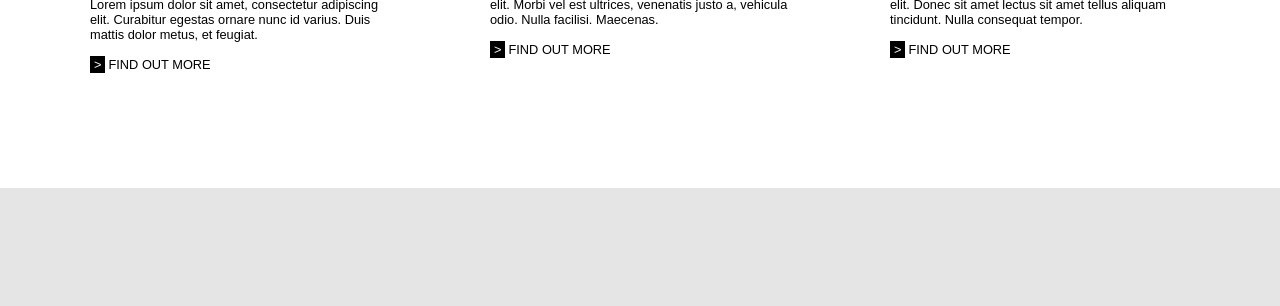
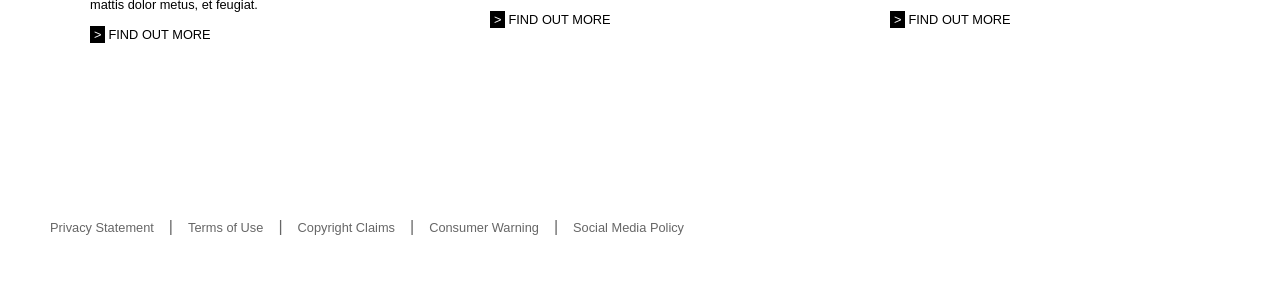
Before and after one commit to bonniehsm/mock-drums-website, a React app: page / in a window 1280 px wide. Shown: the part 1537-1843 px from the top of the page. Before the commit the page ends 1775 px from the top, so only its background shows below. Built offline with nearby package versions, Linux system fonts and the light colour scheme.

Commit message:
added footer - legal links

```diff
--- /dev/null
+++ b/src/components/Footer.js
@@ -0,0 +1,17 @@
+import React from "react";
+import "../../src/styles/Footer.css";
+
+function FooterLegalLinks(props){
+  var links = props.legal.map((item, index)=>{
+    return <li className="legal-links" key={`legal-${index}`}><a href="">{item}</a></li>
+  })
+  return(
+    <div className="gf-legal">
+      <ul className="gf-legal-list">
+        {links}
+      </ul>
+    </div>
+  )
+}
+
+export { FooterLegalLinks };
--- a/src/containers/FooterContainer.js
+++ b/src/containers/FooterContainer.js
@@ -1,5 +1,6 @@
 import React, { Component } from "react";
 import ReactDOM from "react-dom";
+import { FooterLegalLinks } from "../components/Footer";
 
 const legal = [
   "Privacy Statement",
@@ -12,13 +13,12 @@ const legal = [
 class FooterContainer extends Component{
   constructor(props){
     super(props);
-    this.state = {
-      legal: legal,
-    }
   }
   render(){
     return (
-      <div></div>
+      <div className="global-footer">
+        <FooterLegalLinks legal={legal}/>
+      </div>
     )
   }
 }
--- a/src/containers/PromoContentContainer.js
+++ b/src/containers/PromoContentContainer.js
@@ -119,8 +119,6 @@ class PromoContentContainer extends Component {
     super(props);
     this.state = {
       displayable: [0, 1, 2],
-      featuredVideos,
-      //newProducts: {}
     }
     this.slideNext = this.slideNext.bind(this);
     this.slidePrevious = this.slidePrevious.bind(this);
@@ -130,6 +128,7 @@ class PromoContentContainer extends Component {
   slideNext(){
     var displayable = this.state.displayable;
     var contentLen = this.props.content.length;
+      //return if 3 or less content dislayed
     if(contentLen <=3 ) { return; }
     //check if any index is equal to content.length-1
     var lastContentDisplayed = this.checkIfEndOfSlide(displayable);
@@ -148,7 +147,9 @@ class PromoContentContainer extends Component {
   slidePrevious(){
     var displayable = this.state.displayable;
     var contentLen = this.props.content.length;
+    //return if 3 or less content dislayed
     if(contentLen <= 3 ) { return; }
+    //check if any index is at 0
     var firstContentDisplayed = this.checkIfStartOfSlide(displayable);
     var newIndices = displayable.map((item, index) => {
       if(firstContentDisplayed > -1){
@@ -157,7 +158,6 @@ class PromoContentContainer extends Component {
         return --item;
       }
     });
-    //console.log(`newIndices: ${newIndices}`);
     this.setState({
       displayable: newIndices
     })
@@ -178,8 +178,7 @@ class PromoContentContainer extends Component {
   }
 
   render(){
-  var { displayable, content, featuredVideos, newProducts } = this.state;
-    //var displayable = this.state.displayable;
+    var displayable = this.state.displayable;
     return(
       <div>
         <PromoContentCarousel
--- /dev/null
+++ b/src/styles/Footer.css
@@ -0,0 +1,25 @@
+.gf-legal {
+  padding: 40px 30px 70px;
+}
+
+.gf-legal-list {
+  display: flex;
+}
+
+.legal-links {
+  margin-right: 15px;
+}
+
+.legal-links:not(:last-child)::after {
+  content: "|";
+  padding-left: 15px;
+  color: #666;
+}
+
+.legal-links a {
+  color: #666;
+}
+
+.legal-links a:hover {
+  color: #999;
+}
--- a/src/styles/PromoContentCarousel.css
+++ b/src/styles/PromoContentCarousel.css
@@ -1,5 +1,5 @@
 .content-carousel{
-  margin: 50px 0px;
+  margin: 20px 0px;
   position: relative;
 }
 
```
